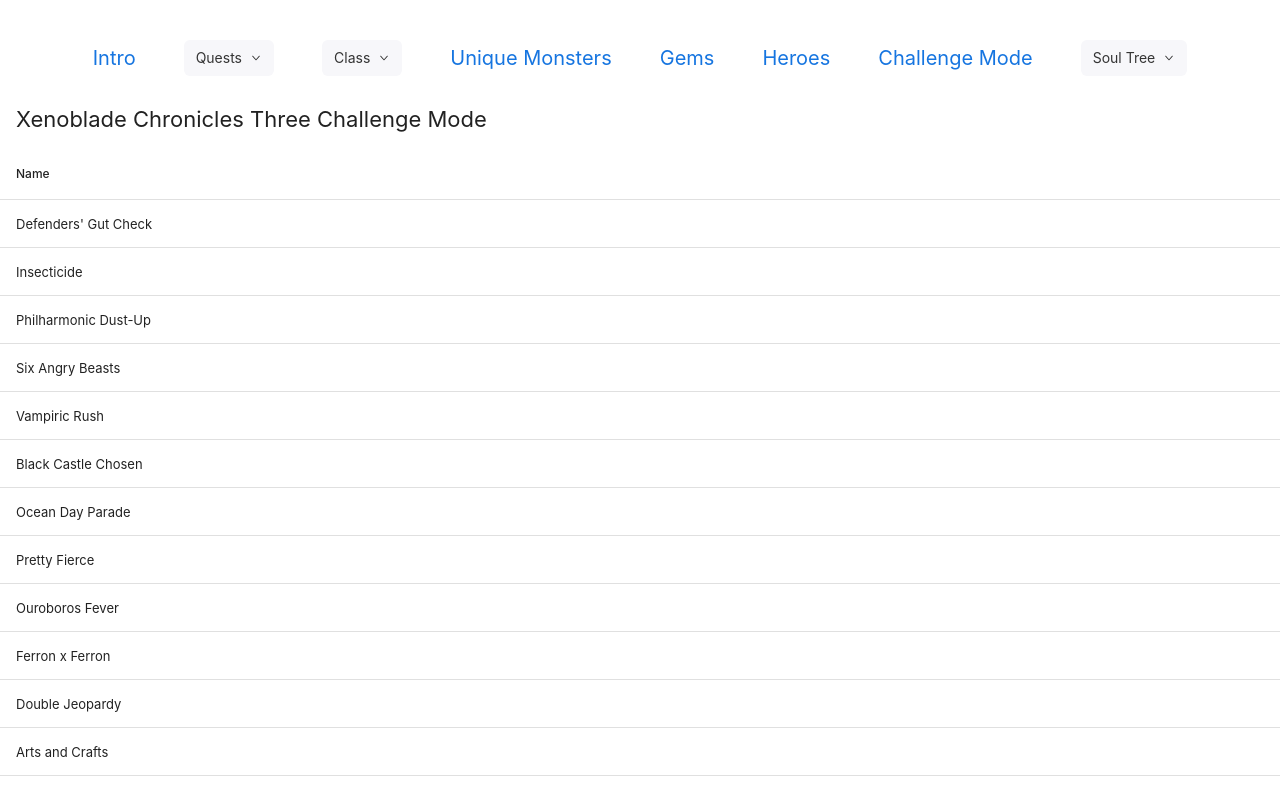
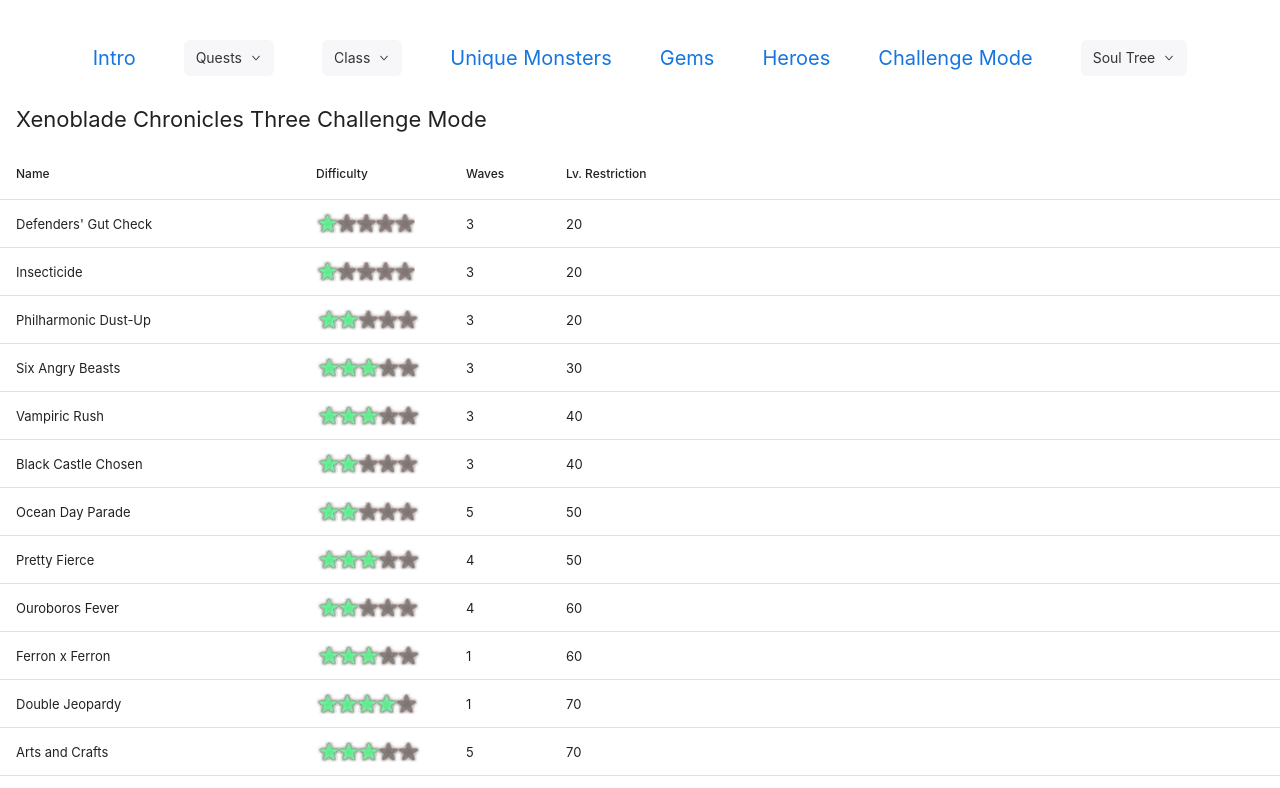
Before and after one commit to Sniffin3083/project-zohar, a React (Create React App) app: page /xeno3/challenge in a window 1280 px wide. Shown: the top 788 px of the page. Built offline with nearby package versions, Linux system fonts and the light colour scheme.

Commit message:
XC3 challenge component complete

```diff
--- a/src/routes/XC3/Challenge.jsx
+++ b/src/routes/XC3/Challenge.jsx
@@ -13,6 +13,24 @@ const columns = [
         sortable: true,
         width: "300px"
     },
+    {
+        name: "Difficulty",
+        selector: row => row.diff,
+        sortable: true,
+        width: "150px"
+    },
+    {
+        name: "Waves",
+        selector: row => row.wave,
+        sortable: true,
+        width: "100px"
+    },
+    {
+        name: "Lv. Restriction",
+        selector: row => row.level,
+        sortable: true,
+        width: "150px"
+    }
 ];
 
 const conditionalRowStyles = [
```
